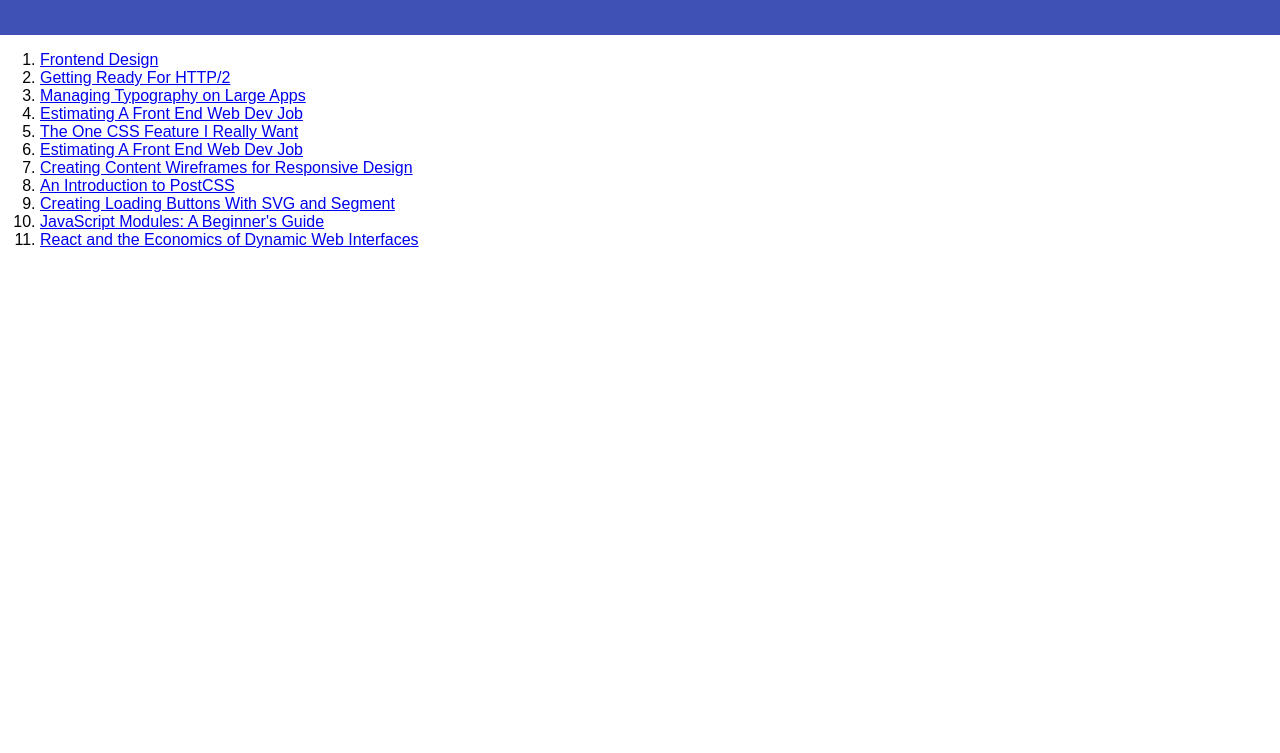
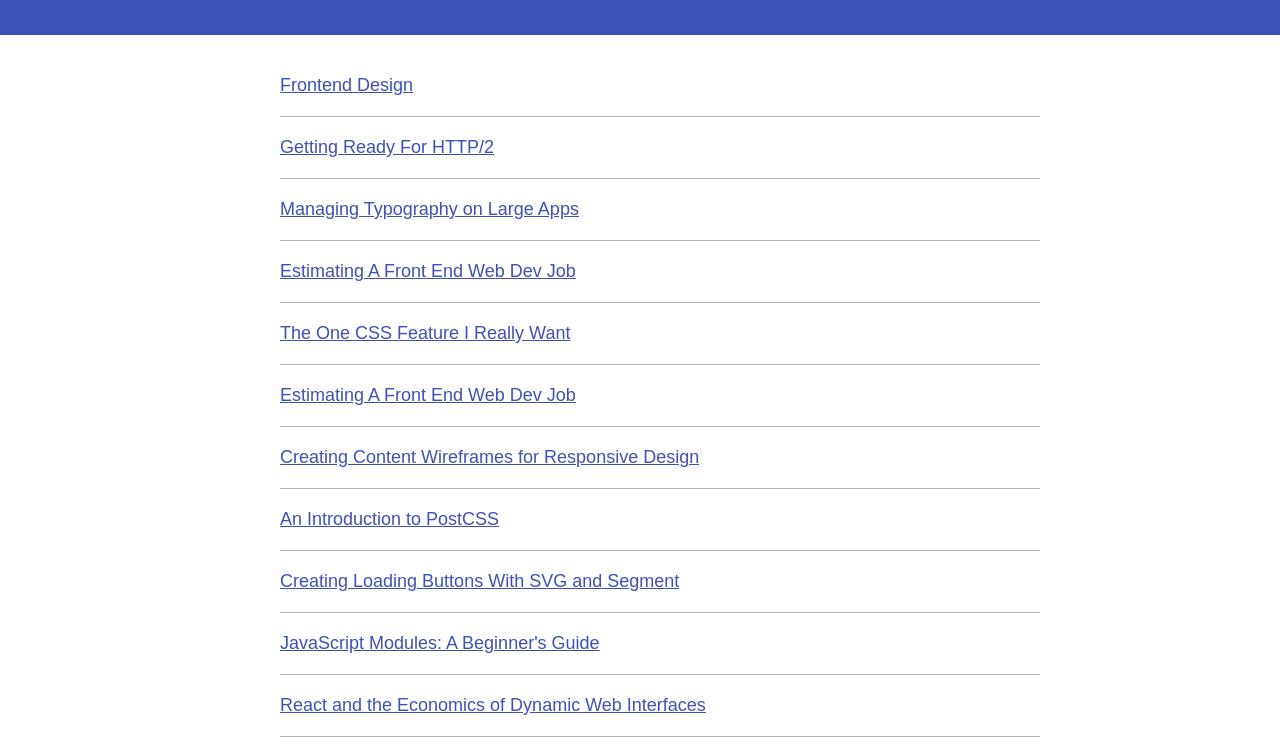
Before and after one commit to sharpharp/news-site-frontend, a plain HTML site: page index.html in a window 1280 px wide. Shown: the part 73-826 px from the top of the page. Before the commit the page ends 800 px from the top, so only its background shows below. Drawn offline with Linux system fonts and the light colour scheme.

Commit message:
Added styles to new

```diff
--- a/index.html
+++ b/index.html
@@ -8,9 +8,12 @@
   </head>
   <body>
     <header class="hero">
+      <div class="container">
         <p class='logo'>Front-end News!</p>
+      </div>
       </header>
-    <main>
+      <main class="content">
+        <div class="container">
           <ol class="news">
             <li class="news-item">
               <a class="news-link" class="news-link" href='#'>Frontend Design</a>
@@ -46,6 +49,7 @@
               <a class="news-link" href='#'>React and the Economics of Dynamic Web Interfaces</a>
             </li>
           </ol>
+        </div>
       </main>
     </body>
   </html>
--- a/main.css
+++ b/main.css
@@ -31,11 +31,7 @@
   }
 
   ol {
-
-  }
-
-  li {
-
+    list-style-type: none;
   }
 
   a {
@@ -52,9 +48,10 @@
 
   .hero {
     background-color: #3f51b5;
-    color: #fff;
-    padding: 10px 0;
-    text-align: center;
+    color           : #fff;
+    margin-bottom   : 40px;
+    padding         : 10px 0;
+    text-align      : center;
   }
 
 /*-----------------------------------------
@@ -62,7 +59,31 @@
 ------------------------------------------*/
 
   .logo {
-    font-size: 28px;
-    font-weight: bold;
+    font-size     : 28px;
+    font-weight   : bold;
     text-transform: uppercase;
   }
+
+/*-----------------------------------------
+  *     News
+  ------------------------------------------*/
+
+  .news-item {
+    border-bottom: 1px solid #b6b6b6;
+    margin-bottom: 20px;
+    padding-bottom: 20px;
+  }
+
+  .news-link {
+    color: #3f51b5;
+    font-size: 18px;
+  }
+
+/*-----------------------------------------
+ *     Container
+  ------------------------------------------*/
+
+  .container {
+    margin: 0 auto;
+    max-width: 800px;
+  }
```
Lines whose indentation alone changed are shown as unchanged.
